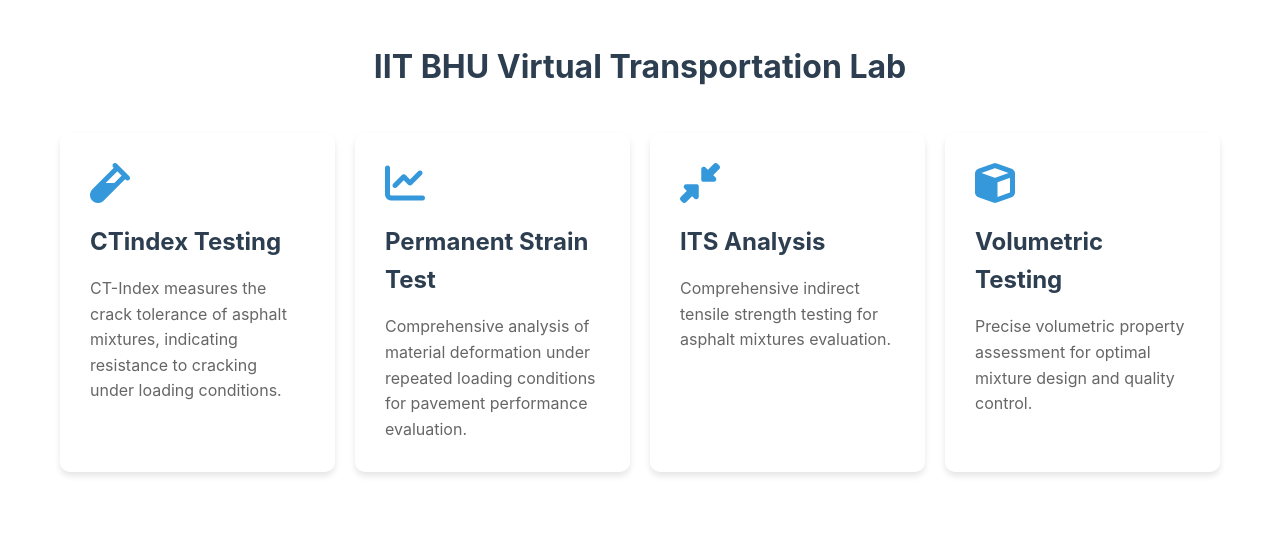
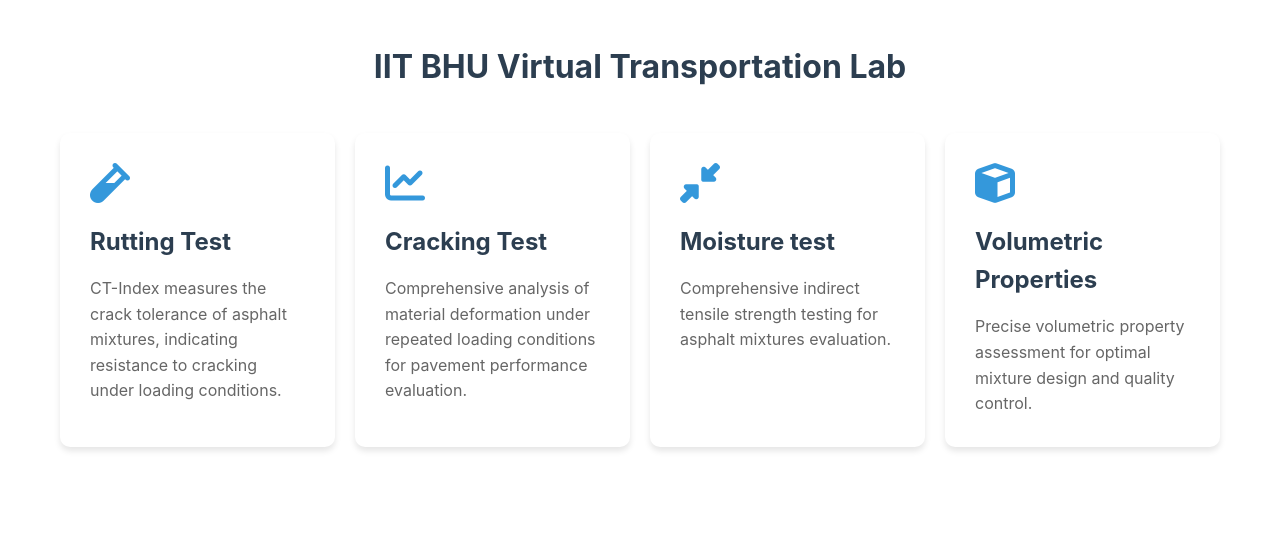
Before and after one commit to Vishur01/Virtual-Transportation-Lab, a Flask app: page / in a window 1280 px wide. Shown: the part 80-619 px from the top of the page. Run offline with Flask 3, Linux system fonts and the light colour scheme.

Commit message:
change name

```diff
--- a/templates/base.html
+++ b/templates/base.html
@@ -147,6 +147,12 @@
         margin: 0 auto;
         padding: 20px;
     }
+    b {
+        font-weight: bold; /* Ensures bold text */
+        color: #0b0a09; /* Changes text color */
+        font-size: 1.2em; /* Increases font size */
+        font-family: Arial, sans-serif; /* Changes font */
+    }
 
     .back-button {
         display: inline-flex;
--- a/templates/home.html
+++ b/templates/home.html
@@ -6,7 +6,7 @@
     <div class="services-grid">
         <a href="https://lab-tester.onrender.com/input_page1/model1" class="service-card">
             <i class="fas fa-vial service-icon"></i>
-            <div class="service-title">CTindex Testing</div>
+            <div class="service-title">Rutting Test</div>
             <div class="service-description">
                 CT-Index measures the crack tolerance of asphalt mixtures, indicating resistance to cracking under loading conditions.
             </div>
@@ -14,7 +14,7 @@
 
         <a href="https://lab-tester.onrender.com/input_page1/model2" class="service-card">
             <i class="fas fa-chart-line service-icon"></i>
-            <div class="service-title">Permanent Strain Test</div>
+            <div class="service-title">Cracking Test</div>
             <div class="service-description">
                 Comprehensive analysis of material deformation under repeated loading conditions for pavement performance evaluation.
             </div>
@@ -22,7 +22,7 @@
 
         <a href="https://its-sx5e.onrender.com/input_page/model3_model4" class="service-card">
             <i class="fas fa-compress-alt service-icon"></i>
-            <div class="service-title">ITS Analysis</div>
+            <div class="service-title">Moisture test</div>
             <div class="service-description">
                 Comprehensive indirect tensile strength testing for asphalt mixtures evaluation.
             </div>
@@ -30,7 +30,7 @@
 
         <a href="https://volumetrics.onrender.com/input_page/volumetrics" class="service-card">
             <i class="fas fa-cube service-icon"></i>
-            <div class="service-title">Volumetric Testing</div>
+            <div class="service-title">Volumetric Properties</div>
             <div class="service-description">
                 Precise volumetric property assessment for optimal mixture design and quality control.
             </div>
```
